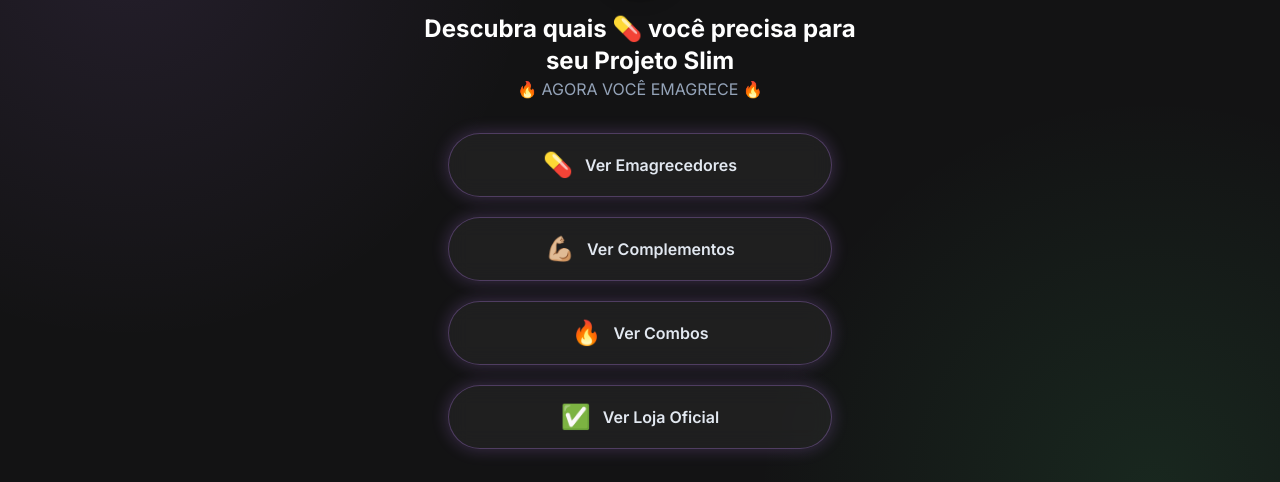
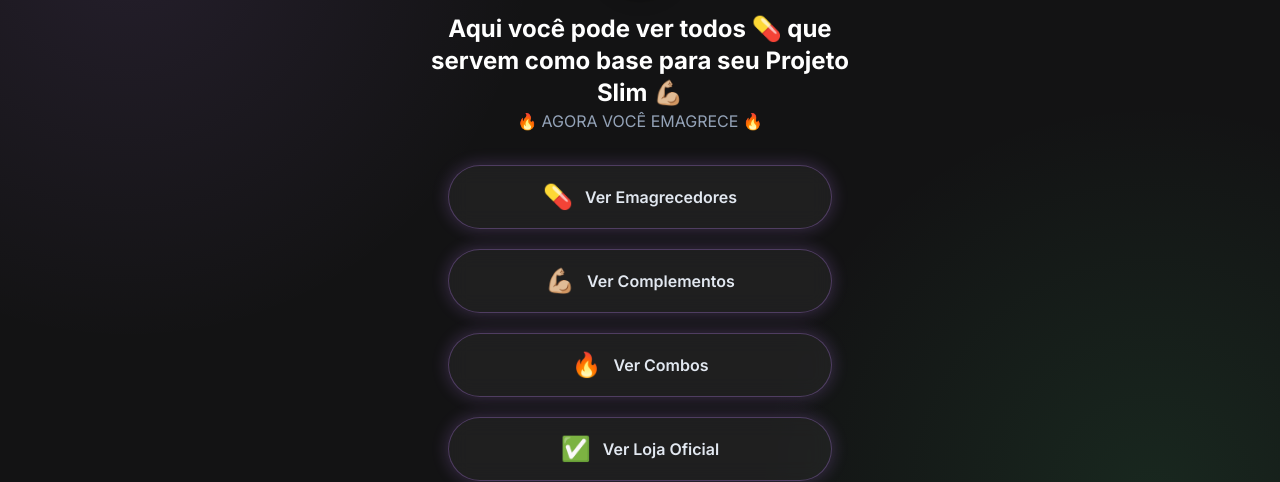
Before and after one commit to henrique-toja/gtfit-store, a website: page public/index.html in a window 1280 px wide. Shown: the part 147-629 px from the top of the page. Drawn offline with nearby package versions, Linux system fonts and the light colour scheme.

Commit message:
Atualizar o index.html

```diff
--- a/public/index.html
+++ b/public/index.html
@@ -44,7 +44,7 @@ src="https://www.facebook.com/tr?id=976087778020420&ev=PageView&noscript=1"
             <a href="javascript:location.reload();" class="cursor-pointer">
                 <img src="https://www.gtfit.store/gabi-profile2.jpg" alt="Foto de Gabriela Torraca" class="w-24 h-24 rounded-full mx-auto mb-4 border-2 border-purple-400 shadow-lg">
             </a>
-            <h1 class="text-2xl font-bold text-white">Descubra quais 💊 você precisa para seu Projeto Slim</h1>
+            <h1 class="text-2xl font-bold text-white">Aqui você pode ver todos 💊 que servem como base para seu Projeto Slim 💪🏼</h1>
             <p class="text-slate-400">🔥 AGORA VOCÊ EMAGRECE 🔥</p>
         </header>
 
```
